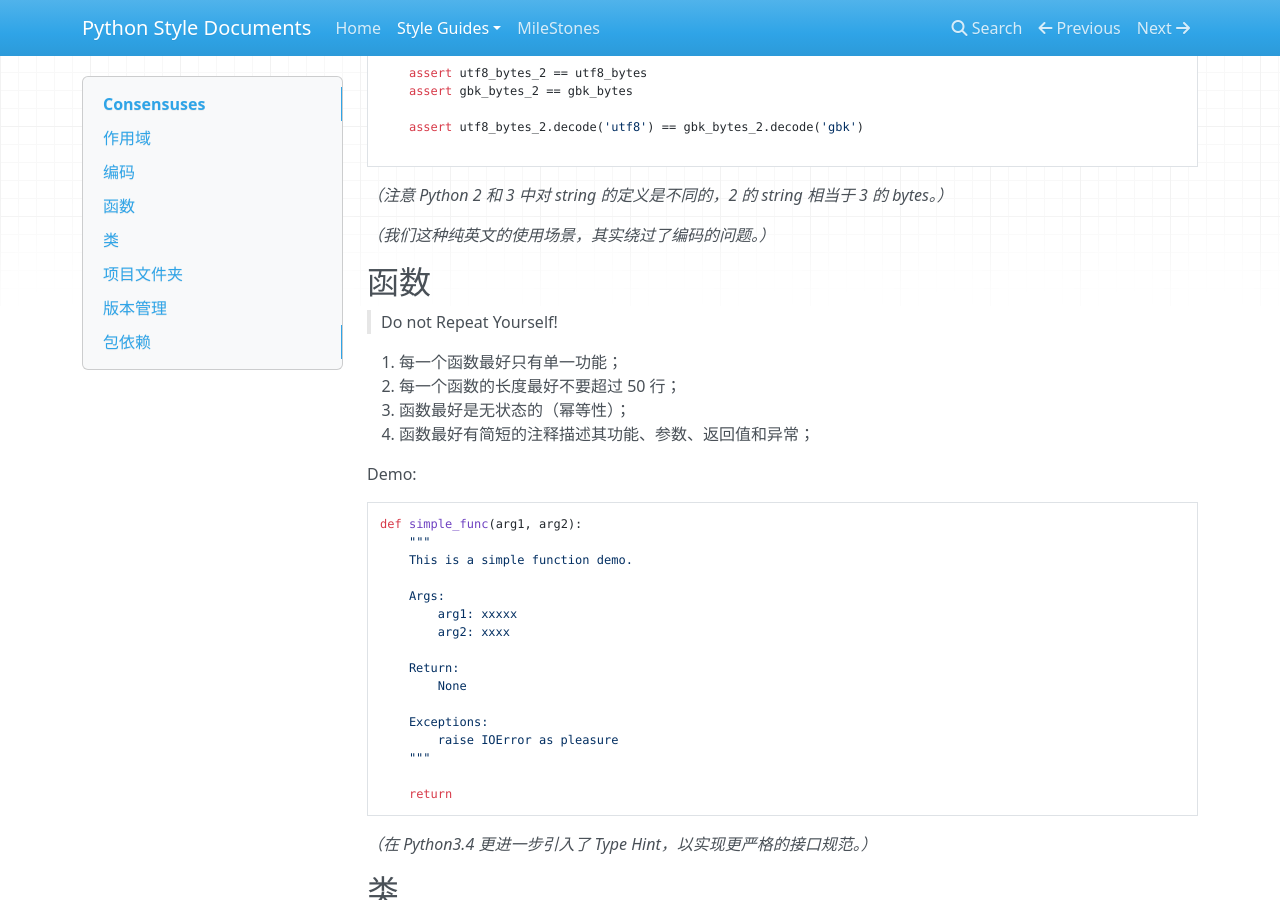
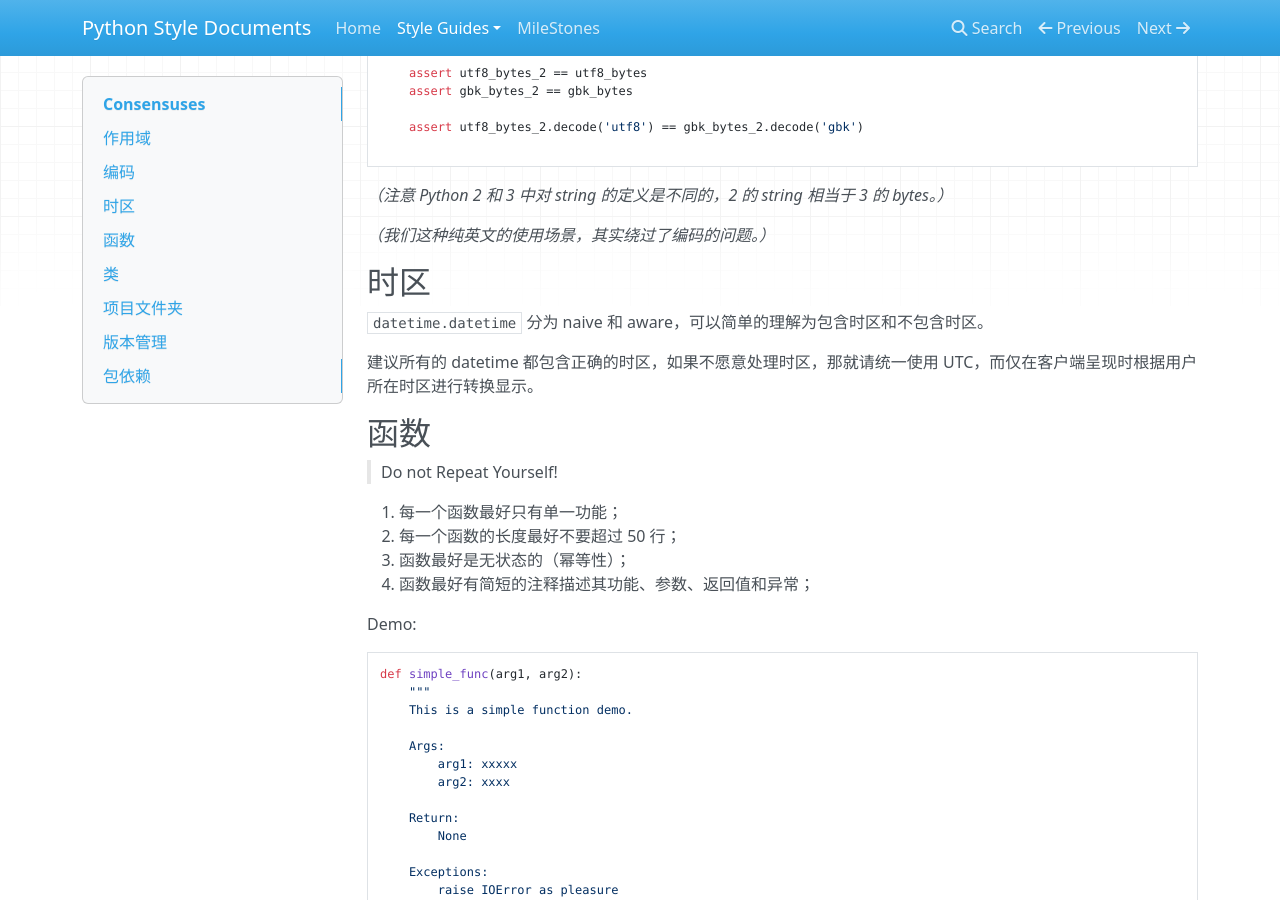
Before and after one commit to Laisky/style-guide-cn, an MkDocs documentation site: the page built from docs/style-guides/consensuses.md, in a window 1280 px wide and 900 px high, scrolled down 1486 px. Built offline with MkDocs 1.6.1, drawn with Linux system fonts in a browser that asks for light colours; nearby versions of some CDN libraries; old or Windows-style settings are respelled for this version of MkDocs.

Commit message:
fix: add tz

```diff
--- a/docs/style-guides/consensuses.md
+++ b/docs/style-guides/consensuses.md
@@ -87,6 +87,14 @@ with tempfile.TemporaryFile(mode='wb+') as utf_fp, \
 *（注意 Python 2 和 3 中对 string 的定义是不同的，2 的 string 相当于 3 的 bytes。）*
 
 *（我们这种纯英文的使用场景，其实绕过了编码的问题。）*
+
+
+## 时区
+
+`datetime.datetime` 分为 naive 和 aware，可以简单的理解为包含时区和不包含时区。
+
+建议所有的 datetime 都包含正确的时区，如果不愿意处理时区，那就请统一使用 UTC，而仅在客户端呈现时根据用户所在时区进行转换显示。
+
 
 ## 函数
 
```
